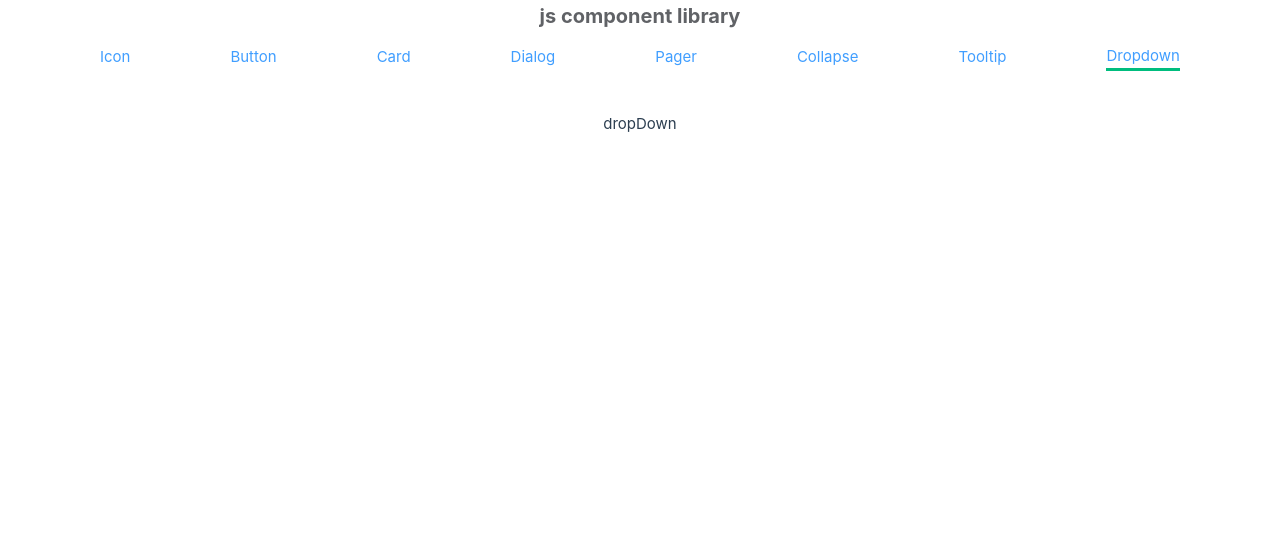
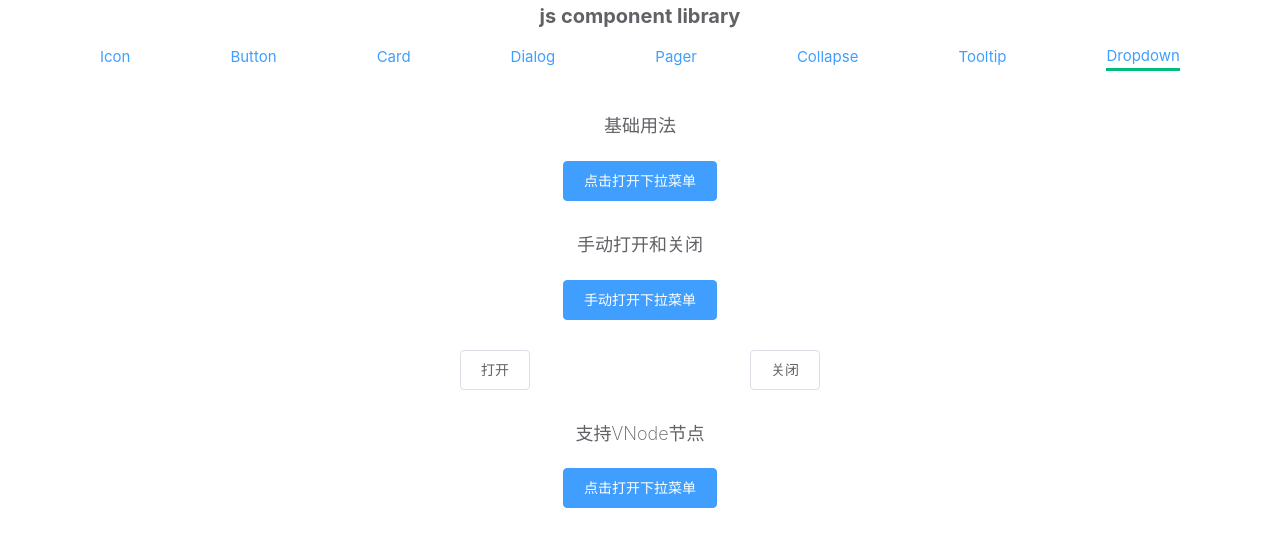
Before and after one commit to Wekohyk/Component-library-js, a Vue app: page /dropdown in a window 1280 px wide. Shown: the top 546 px of the page. Built offline with nearby package versions, Linux system fonts and the light colour scheme.

Commit message:
complete dropdown components

```diff
--- a/src/assets/styles/components/dropdown.scss
+++ b/src/assets/styles/components/dropdown.scss
@@ -1,4 +1,4 @@
-.weko-dropdown .weko-dropdown__menu {
+.weko-dropdown .weko-dropdown_menu {
   --weko-dropdown-menuItem-hover-fill: var(--weko-color-primary-light-9);
   --weko-dropdown-menuItem-hover-color: var(--weko-color-primary);
   --weko-dropdown-menuItem-disabled-color: var(--weko-border-color-lighter);
@@ -10,11 +10,11 @@
     --weko-popover-padding: 5px 0;
   }
 }
-.weko-dropdown__menu {
+.weko-dropdown_menu {
   list-style-type: none;
   margin: 0;
   padding: 0;
-  .weko-dropdown__item {
+  .weko-dropdown_item {
     display: flex;
     align-items: center;
     white-space: nowrap;
--- a/src/components/DropDown/DropDown.vue
+++ b/src/components/DropDown/DropDown.vue
@@ -1,7 +1,76 @@
 <template>
-  <div>dropDown</div>
+  <div class="weko-dropdown">
+    <!-- 触发元素 -->
+    <Weko-Tooltip
+      :trigger="trigger"
+      :placement="placement"
+      :openDelay="openDelay"
+      :closeDelay="closeDelay"
+      :manual="manual"
+      @visible-change="visibleChangeHandler"
+      ref="tooltipRef"
+    >
+      <slot />
+      <template #content>
+        <ul class="weko-dropdown_menu">
+          <template v-for="item in menuOptions" :key="item.key">
+            <li v-if="item.divided" class="divided-placeholder"></li>
+            <li
+              class="weko-dropdown_item"
+              :class="{
+                'is-disabled': item.disabled,
+              }"
+              :id="`dropdown-item-${item.key}`"
+              @click="itemClick(item)"
+            >
+              <RenderVNode :v-node="item.label"></RenderVNode>
+            </li>
+          </template>
+        </ul>
+      </template>
+    </Weko-Tooltip>
+  </div>
 </template>
 
-<script setup lang="js"></script>
+<script setup lang="js">
+import { ref } from 'vue';
+import propsObj from './props';
+import RenderVNode from '../common/RenderVNode';
+defineOptions({
+  name: 'Weko-Dropdown',
+});
+const tooltipRef = ref(null);
+const emit = defineEmits(['select', 'visible-change']);
+const props = defineProps(propsObj);
 
-<style scoped lang="scss"></style>
+const itemClick = item => {
+  // 如果选项被禁用了，则不能点击
+  if (item.disabled) return;
+  emit('select', item);
+  // 如果用户传递了 hideAfterClick 属性，需要点击后关闭下拉菜单
+  if (props.hideAfterClick) {
+    tooltipRef.value.hidden();
+  }
+};
+// 获取当前下拉框是开启状态还是关闭状态
+const visibleChangeHandler = status => {
+  emit('visible-change', status);
+};
+
+// 将手动关闭和打开下拉框的方法暴露出去
+defineExpose({
+  show: () => {
+    tooltipRef.value.show();
+  },
+  hidden: () => {
+    tooltipRef.value.hidden();
+  },
+});
+</script>
+
+<style scoped lang="scss">
+.bar {
+  color: red;
+  font-style: italic;
+}
+</style>
--- /dev/null
+++ b/src/components/DropDown/props.js
@@ -0,0 +1,14 @@
+import tooltipProps from '../Tooltip/props';
+export default {
+  ...tooltipProps,
+  // 下拉列表数组
+  menuOptions: {
+    type: Array,
+    required: true,
+  },
+  // 点击后是否隐藏下拉列表
+  hideAfterClick: {
+    type: Boolean,
+    default: false,
+  },
+};
--- a/src/components/Tooltip/props.js
+++ b/src/components/Tooltip/props.js
@@ -1,21 +1,27 @@
 export default {
+  // 提示内容
   content: String,
+  // 触发方式
   trigger: {
     type: String,
     default: 'hover',
   },
+  // 出现位置
   placement: {
     type: String,
     default: 'left',
   },
+  // 自定义触发
   manual: {
     type: Boolean,
     default: false,
   },
+  // 延时打开
   openDelay: {
     type: Number,
     default: 100,
   },
+  // 延时关闭
   closeDelay: {
     type: Number,
     default: 100,
--- /dev/null
+++ b/src/components/common/RenderVNode.js
@@ -0,0 +1,14 @@
+// 通过 jsx 的方式渲染 vNode
+import { defineComponent } from 'vue';
+
+export default defineComponent({
+  props: {
+    vNode: {
+      type: [String, Object],
+      required: true,
+    },
+  },
+  setup(props) {
+    return () => props.vNode;
+  },
+});
--- a/src/main.js
+++ b/src/main.js
@@ -25,7 +25,7 @@ import Dialog from './components/Dialog/Dialog.vue';
 import Pager from './components/Pager/Pager.vue';
 import Collapse from './components/Collapse/Collapse.vue';
 import CollapseItem from './components/Collapse/CollapseItem.vue';
-import DropDown from './components/DropDown/DropDown.vue';
+import Dropdown from './components/Dropdown/Dropdown.vue';
 import Tooltip from './components/Tooltip/Tooltip.vue';
 
 const app = createApp(App);
@@ -39,7 +39,7 @@ app.component('Weko-Dialog', Dialog);
 app.component('Weko-Pager', Pager);
 app.component('Weko-Collapse', Collapse);
 app.component('Weko-CollapseItem', CollapseItem);
-app.component('Weko-DropDown', DropDown);
+app.component('Weko-Dropdown', Dropdown);
 app.component('Weko-Tooltip', Tooltip);
 
 app.use(router);
--- a/src/views/Dropdown.vue
+++ b/src/views/Dropdown.vue
@@ -1,10 +1,82 @@
 <template>
-  <h2 class="row-title"></h2>
+  <h2 class="row-title">基础用法</h2>
   <div class="row">
-    <Weko-DropDown></Weko-DropDown>
+    <Weko-Dropdown
+      placement="bottom"
+      trigger="click"
+      :menu-options="options"
+      @visible-change="visibleChangeHandler"
+      @select="selectHandler"
+      hideAfterClick
+    >
+      <Weko-Button type="primary">点击打开下拉菜单</Weko-Button>
+    </Weko-Dropdown>
+  </div>
+
+  <h2 class="row-title">手动打开和关闭</h2>
+  <div class="row">
+    <Weko-Dropdown
+      placement="bottom"
+      trigger="click"
+      manual
+      :menu-options="options"
+      @visible-change="visibleChangeHandler"
+      @select="selectHandler"
+      ref="dropdownRef"
+    >
+      <Weko-Button type="primary">手动打开下拉菜单</Weko-Button>
+    </Weko-Dropdown>
+  </div>
+  <div class="row">
+    <Weko-Button @click="openClick">打开</Weko-Button>
+    <Weko-Button @click="closeClick">关闭</Weko-Button>
+  </div>
+
+  <h2 class="row-title">支持VNode节点</h2>
+  <div class="row">
+    <Weko-Dropdown
+      placement="bottom"
+      trigger="click"
+      :menu-options="options2"
+      @visible-change="visibleChangeHandler"
+      @select="selectHandler"
+    >
+      <Weko-Button type="primary">点击打开下拉菜单</Weko-Button>
+    </Weko-Dropdown>
   </div>
 </template>
 
-<script setup lang="js"></script>
+<script setup lang="js">
+import { ref, h } from 'vue';
+const options = [
+  { key: 1, label: 'item1' },
+  { key: 2, label: 'item2', divided: true },
+  { key: 3, label: 'item3', disabled: true },
+  { key: 4, label: 'item4' },
+];
+const options2 = [
+  { key: 1, label: h('div', { class: 'bar', innerHTML: 'hello' }) },
+  { key: 2, label: 'item2', divided: true },
+  { key: 3, label: 'item3', disabled: true },
+  { key: 4, label: 'item4' },
+];
+const dropdownRef = ref(null);
+
+// 下拉列表显示改变时对应的回调函数
+const visibleChangeHandler = status => {
+  console.log('visibleChangeHandle', status);
+};
+// 选择具体下拉项目时对应的回调函数
+const selectHandler = item => {
+  console.log('selectHandler', item);
+};
+
+const openClick = () => {
+  dropdownRef.value.show();
+};
+const closeClick = () => {
+  dropdownRef.value.hidden();
+};
+</script>
 
 <style scoped lang="scss"></style>
```
